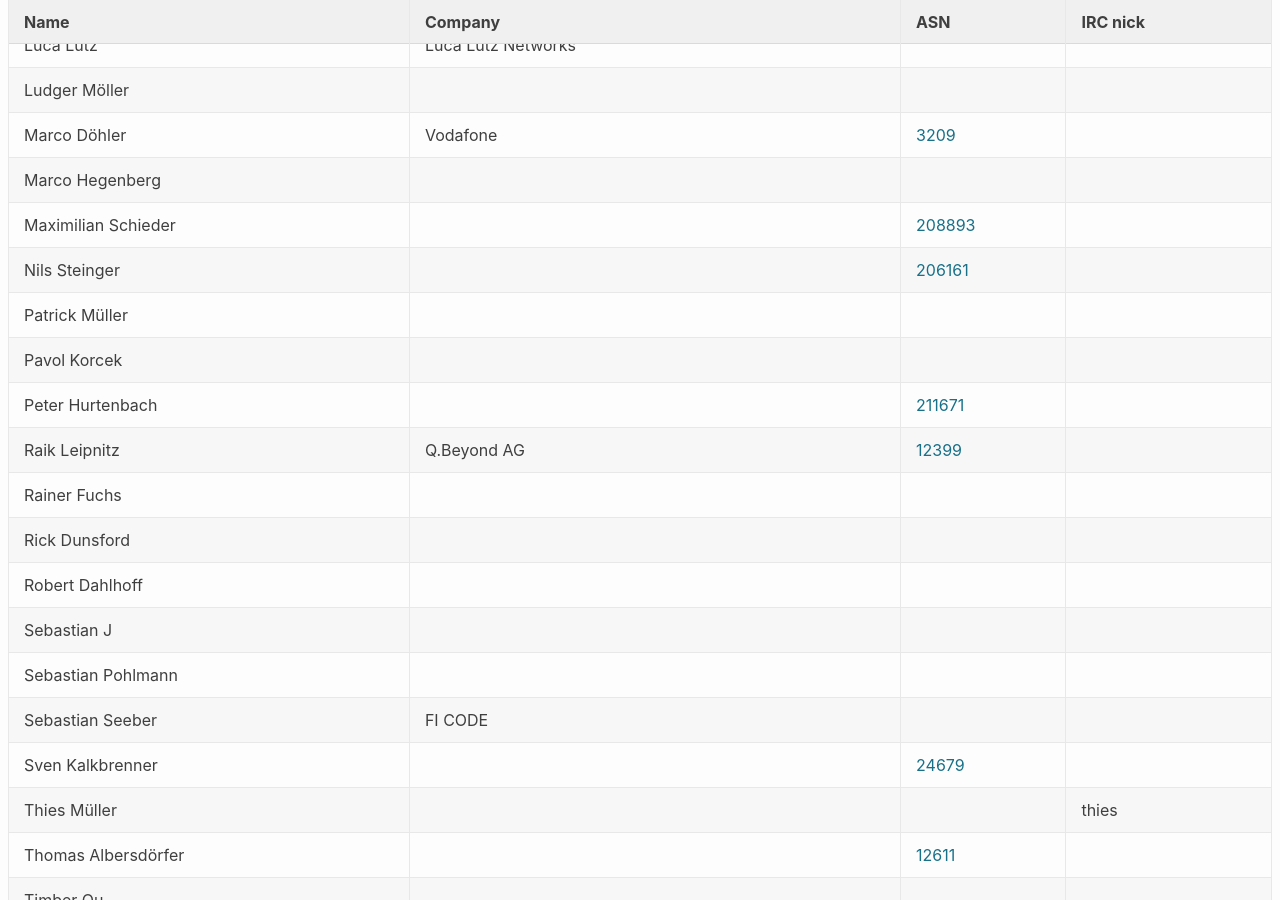
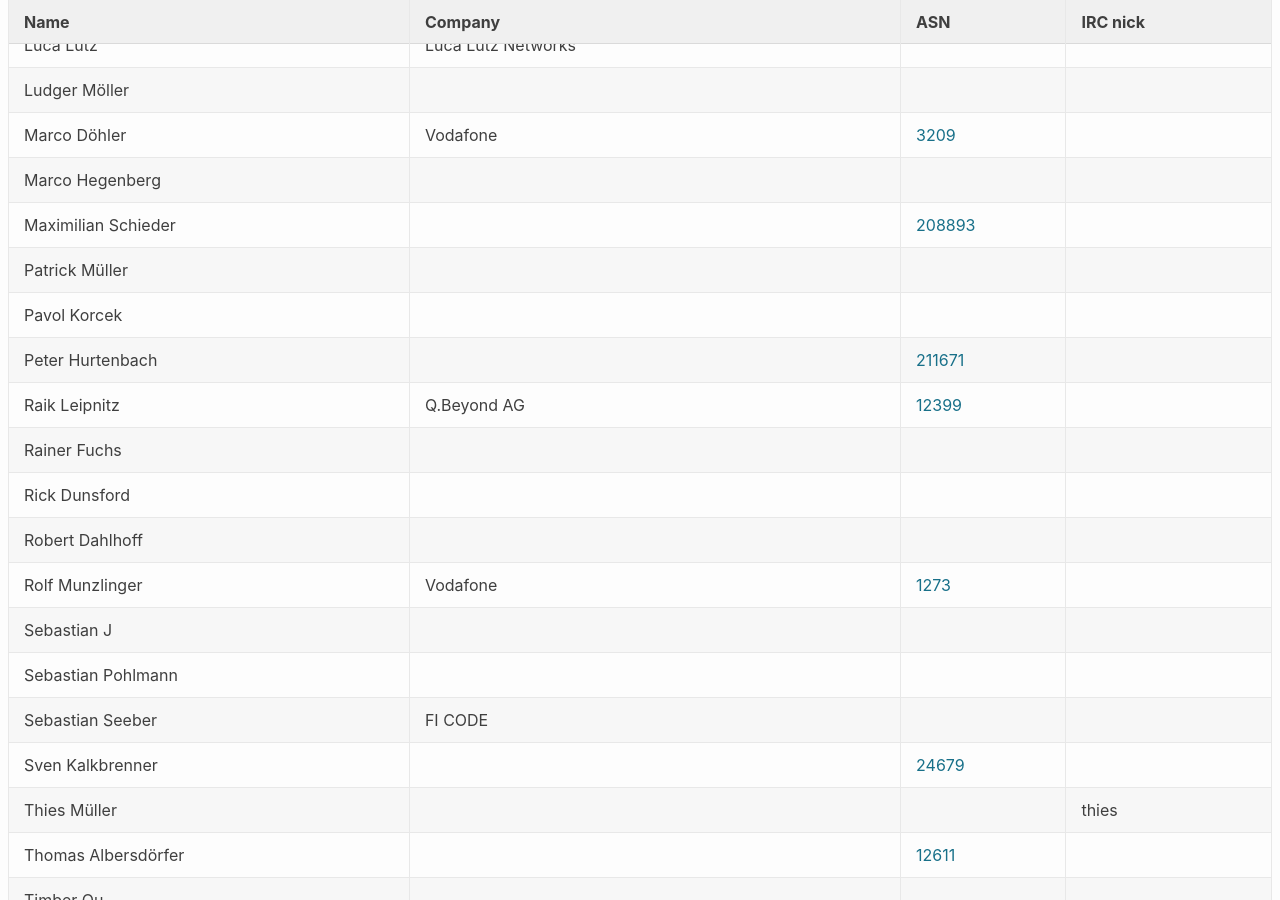
Before and after one commit to denog/pretix-attendeelist, a Jekyll site: the page built from denog15/index.md, in a window 1280 px wide and 900 px high, scrolled down 17394 px. Built offline with Jekyll 4.4.1, drawn with Linux system fonts in a browser that asks for light colours.

Commit message:
Latest data: Wed Oct 25 10:48:17 UTC 2023

```diff
--- a/_data/attendees_denog15_online.json
+++ b/_data/attendees_denog15_online.json
@@ -150,12 +150,6 @@
     "asn": "208893"
   },
   {
-    "name": "Nils Steinger",
-    "company": null,
-    "irc": null,
-    "asn": "206161"
-  },
-  {
     "name": "Patrick Müller",
     "company": null,
     "irc": null,
@@ -196,6 +190,12 @@
     "company": null,
     "irc": null,
     "asn": null
+  },
+  {
+    "name": "Rolf Munzlinger",
+    "company": "Vodafone",
+    "irc": null,
+    "asn": "1273"
   },
   {
     "name": "Sebastian J",
```
